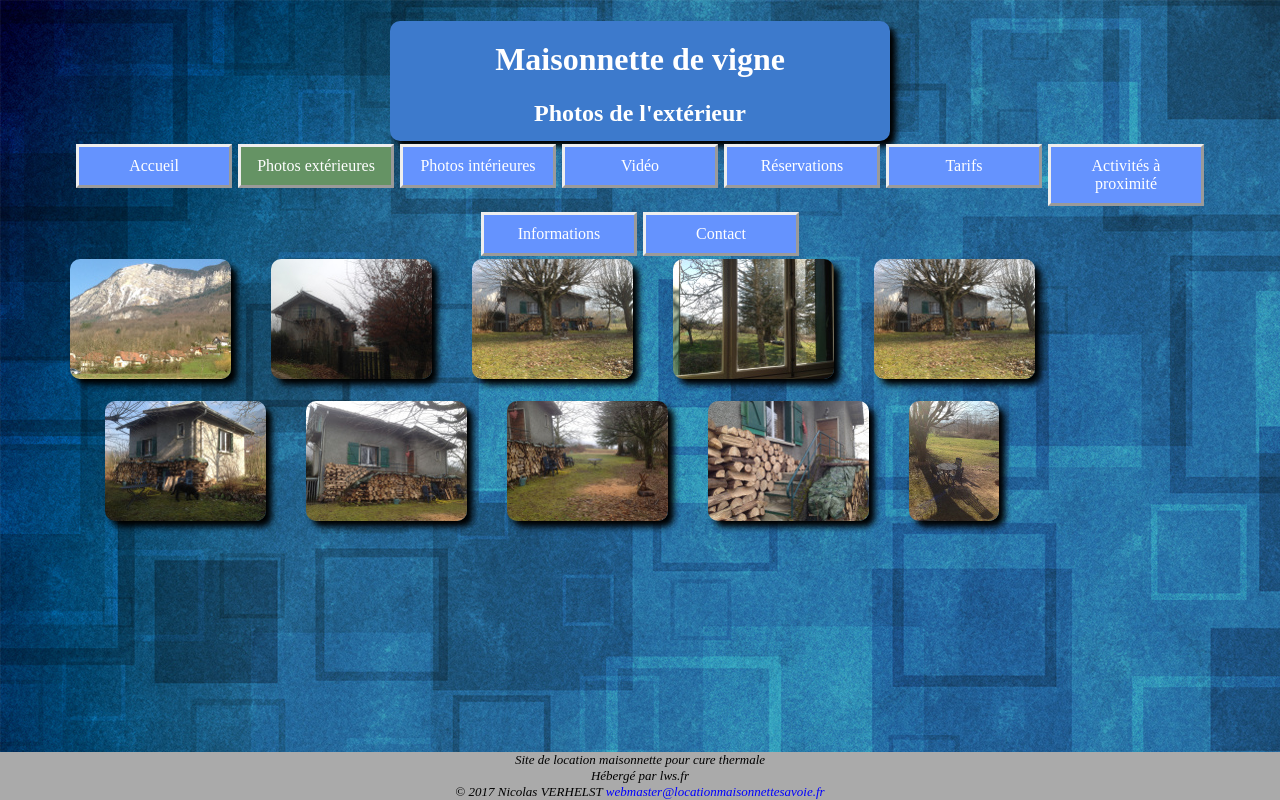
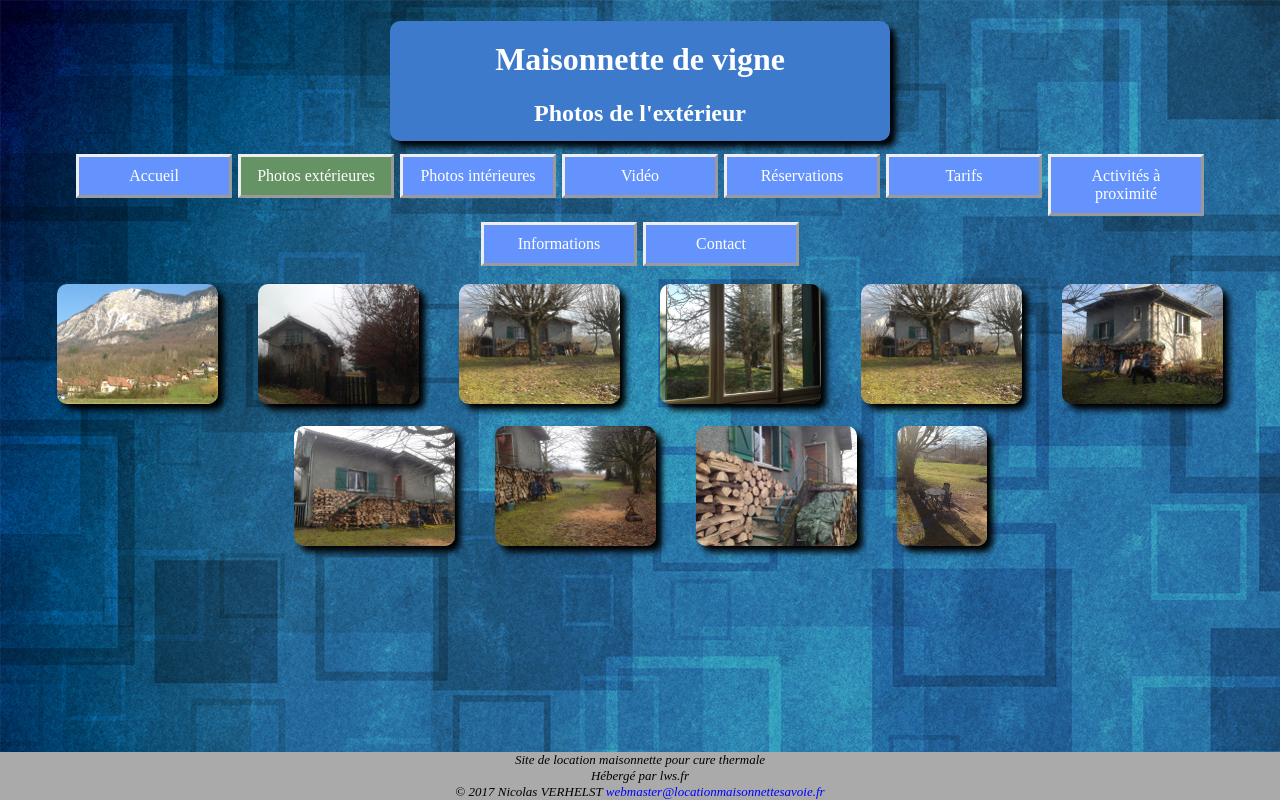
Before and after one commit to nicovv44/SiteSarto, a PHP site: page /photosExt.html in a window 1280 px wide. Run offline with PHP 8.4, Linux system fonts and the light colour scheme.

Commit message:
Ajout du div inPage et des marges nécessaires

```diff
--- a/activiteProxi.html
+++ b/activiteProxi.html
@@ -30,7 +30,7 @@
 		</nav>
 
 
-
+		<div class="inPage">
 			<div class="blocInfo">
 				<ul>
 					<li>Cure thermale à 3km.</li>
@@ -44,6 +44,7 @@
 					<li>Marché les mercredis et samedi à Aix les Bains.</li>
 				</ul>
 			</div>
+		</div>
 
 
 		<footer>
--- a/calendrierResa.php
+++ b/calendrierResa.php
@@ -31,7 +31,7 @@
 
 
 
-
+		<div class="inPage">
 			<div class="tableauxResa">
 				<h2 class="titreTableauResa"><span>Réservations 2017</span></h2>
 				<?php
@@ -126,6 +126,7 @@
 				?>
 
 			</div>
+		</div>
 
 
 		<footer>
--- a/contact.html
+++ b/contact.html
@@ -30,7 +30,7 @@
 		</nav>
 
 
-
+		<div class="inPage">
 			<div class="blocInfo">
 				<p><span class="bold1">Adresse de la maisonnette :</span>
 				<address>
@@ -41,7 +41,7 @@
 				<p><span class="bold1">Téléphone du propriétaire :</span> (+33) 06 03 77 61 32</p>
 				<p><span class="bold1">Mail du propriétaire :</span> <a href="mailto:lynani73@wanadoo.fr">lynani73@wanadoo.fr</a></p>
 			</div>
-
+		</div>
 
 
 		<footer>
--- a/infoCompl.html
+++ b/infoCompl.html
@@ -30,7 +30,7 @@
 		</nav>
 
 
-
+		<div class="inPage">
 			<div class="blocInfo">
 				<ul>
 					<li>Animaux acceptés.</li>
@@ -50,6 +50,7 @@
 				<hr/>
 				<span class="petitText">PS : Maisonnette de vigne = sarto (en savoyard).<span>
 			</div>
+		</div>
 
 
 		<footer>
--- a/photosExt.html
+++ b/photosExt.html
@@ -30,7 +30,7 @@
 		</nav>
 
 
-
+		<div class="inPage">
 			<div class="blocPhotos">
 				<div class="unePhoto">
 					<a href="images/montagne.jpg"><img src="images/thumb.montagne.jpg" alt=""/></a>
@@ -72,10 +72,10 @@
 					<a href="images/SartoExt7.jpg"><img src="images/thumb.SartoExt7.jpg" alt=""/></a>
 					<div></div>
 				</div>
+			</div>
+		</div>
 
 
-
-		</div>
 
 		<footer>
 			Site de location maisonnette pour cure thermale<br/>
--- a/photosInt.html
+++ b/photosInt.html
@@ -29,6 +29,8 @@
 			</ul>
 		</nav>
 
+
+		<div class="inPage">
 			<div class="blocPhotos">
 				<div class="unePhoto">
 					<a href="images/entree.jpg"><img src="images/thumb.entree.jpg" alt=""/></a>
@@ -87,6 +89,8 @@
 					<div></div>
 				</div>
 			</div>
+		</div>
+
 
 		<footer>
 			Site de location maisonnette pour cure thermale<br/>
--- a/style1.css
+++ b/style1.css
@@ -28,7 +28,7 @@ body{
 	right: 0;
 	margin-left: auto;
 	margin-right: auto;
-	margin-bottom: 0px;
+	margin-bottom: 10px;
 	width: 500px;
 	height: 120px;
 	background-color: #3d7acc;/*Couleur figaro*/
@@ -47,7 +47,7 @@ header h1{
 	right: 0;
 	margin-left: auto;
 	margin-right: auto;
-	margin-bottom: 0px;
+	margin-bottom: 10px;
 	width: 500px;
 	height: 170px;
 	background-color: #3d7acc;/*Couleur figaro*/
@@ -131,12 +131,18 @@ a:visited{
 	box-shadow: 6px 6px 6px black;
 }
 
+/*=========================================================================================*/
+/*inPage*/
+.inPage{
+	margin-top: 15px;/*pour laisser un espace sous la nav horizontale*/
+	margin-bottom: 60px;/*pour laisser un espace sur le footer*/
+}
 
 
 /*=========================================================================================*/
 /*les photos*/
 .blocPhotos{
-	margin-right: 176px;
+	margin-right: 0px;
 	margin-bottom: 0px;
 	display: flex;
 	flex-wrap: wrap;/*Pour que les photos passent à la ligne*/
--- a/tarifs.html
+++ b/tarifs.html
@@ -30,7 +30,7 @@
 		</nav>
 
 
-
+		<div class="inPage">
 			<div class="blocInfo">
 				<ul>
 					<li><p>D'octobre à avril = <span class="bold1">250€ la semaine.</span></p></li>
@@ -45,6 +45,7 @@
 					</li>
 				</ul>
 			</div>
+		</div>
 
 		<footer>
 			Site de location maisonnette pour cure thermale<br/>
```
Also changed, not shown: index.php (+4 -3 lines), video.html (+4 -4 lines). Lines whose indentation alone changed are shown as unchanged.
